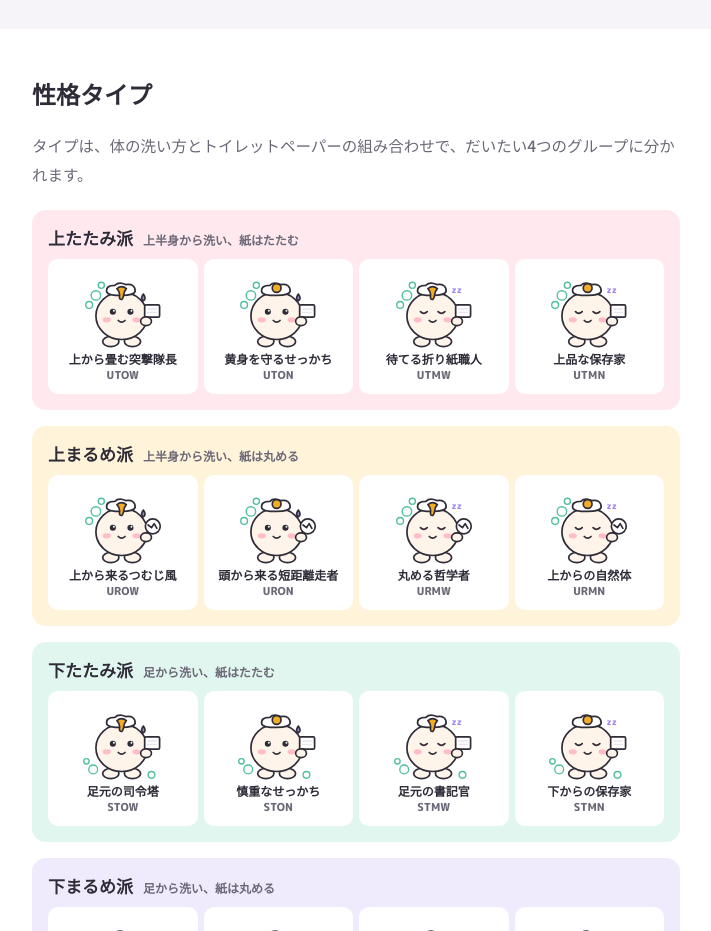
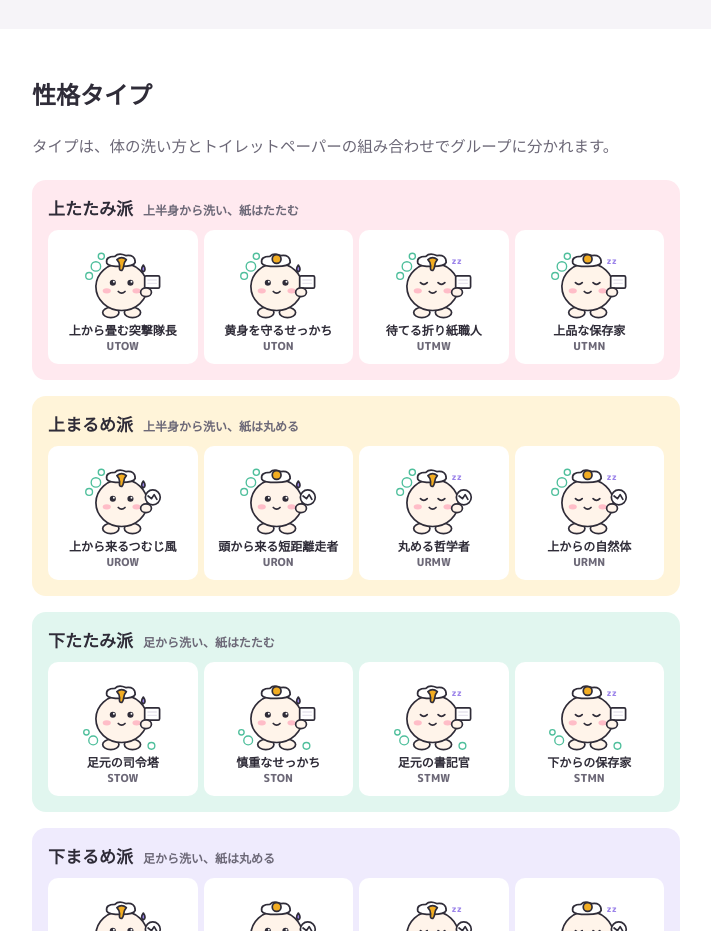
Before and after one commit to yuto3355/dodemo-16type, a plain HTML site: page index.html in a window 1280 px wide. Shown: the part 1240-2171 px from the top of the page, without its empty margins (284-995 px from the left). Drawn offline with Linux system fonts and the light colour scheme; a web font is replaced by a local one.

Commit message:
グループの数を言わない
Co-Authored-By: Claude Opus 5.5 <noreply@anthropic.com>
Claude-Session: https://claude.ai/code/session_01Ey5VSZQ2bvhne3aLvVbwNV

```diff
--- a/index.html
+++ b/index.html
@@ -231,7 +231,7 @@ body::before { content: ""; position: fixed; inset: 0 0 auto; height: env(safe-a
   <section class="sec" id="sec-types">
     <div class="in">
       <h2>性格タイプ</h2>
-      <p class="lead2">タイプは、体の洗い方とトイレットペーパーの組み合わせで、だいたい4つのグループに分かれます。</p>
+      <p class="lead2">タイプは、体の洗い方とトイレットペーパーの組み合わせでグループに分かれます。</p>
       <div class="groups" id="groups"></div>
     </div>
   </section>
```
